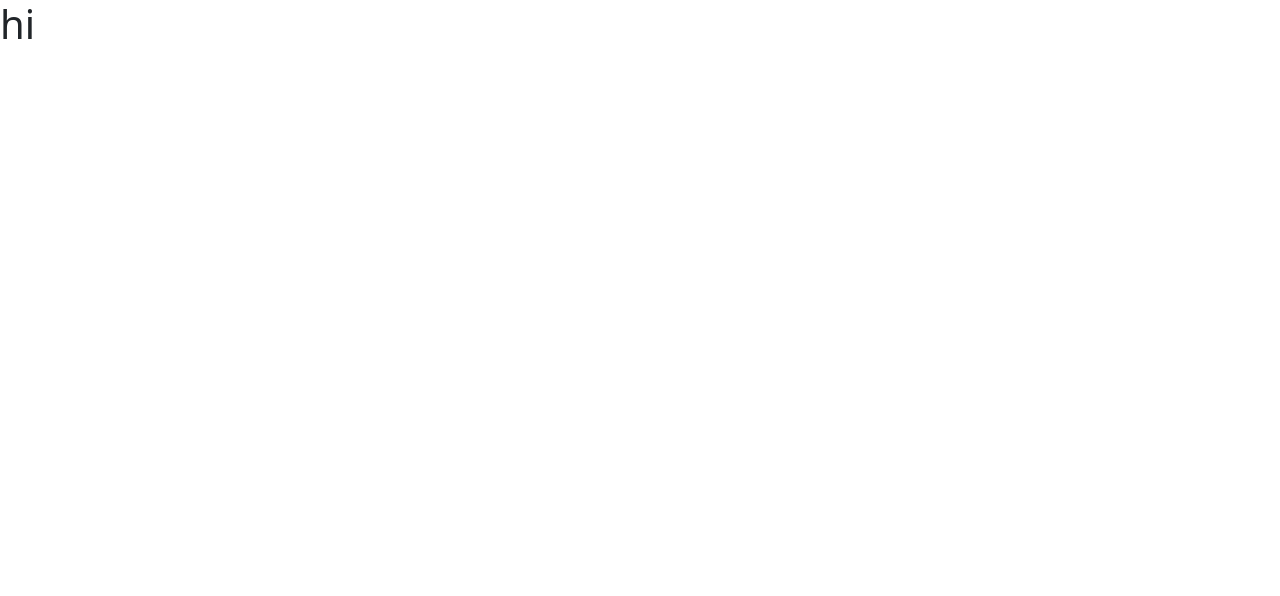
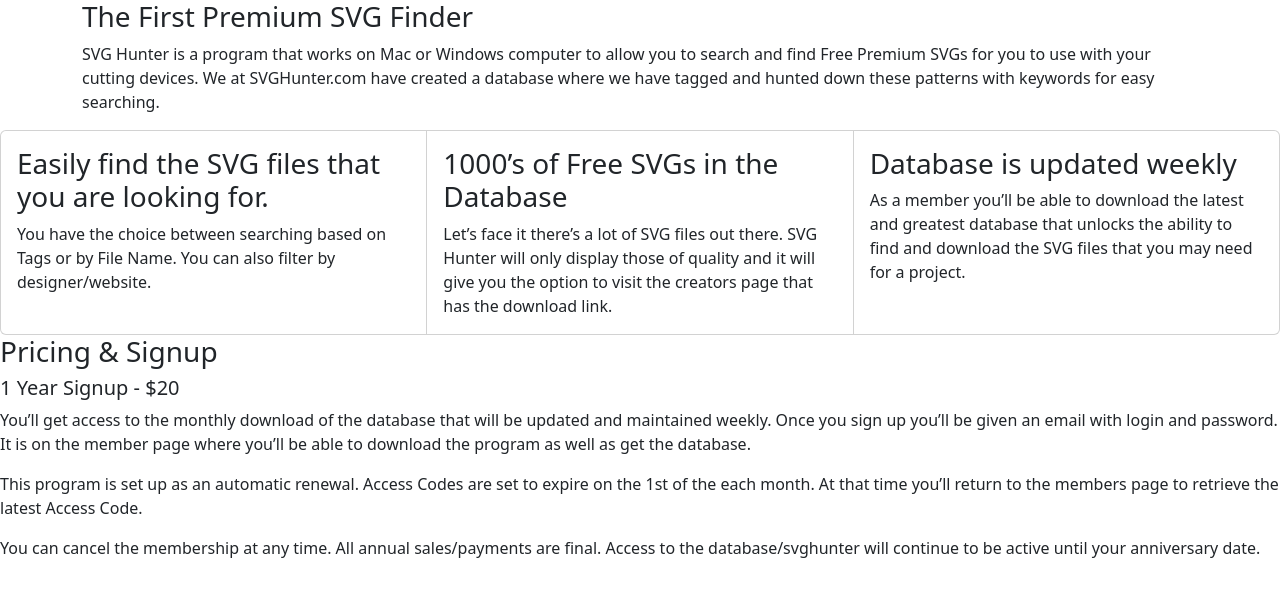
Before and after one commit to trevorerwin/svg-hunter, a React (Create React App) app in the folder client/svg-hunter-app/: page / in a window 1280 px wide. Shown: the top 596 px of the page. Built offline with nearby package versions, Linux system fonts and the light colour scheme.

Commit message:
completed home page

```diff
--- a/client/svg-hunter-app/src/App.css
+++ b/client/svg-hunter-app/src/App.css
@@ -32,6 +32,7 @@
   from {
     transform: rotate(0deg);
   }
+
   to {
     transform: rotate(360deg);
   }
--- a/client/svg-hunter-app/src/App.jsx
+++ b/client/svg-hunter-app/src/App.jsx
@@ -1,10 +1,11 @@
-import logo from './logo.svg';
-import './App.css';
+import logo from "./logo.svg";
+import "./App.css";
+import Home from "./Landing/Home";
 
 function App() {
   return (
     <div>
-      <h1>hi</h1>
+      <Home />
     </div>
   );
 }
--- a/client/svg-hunter-app/src/Landing/Home.jsx
+++ b/client/svg-hunter-app/src/Landing/Home.jsx
@@ -0,0 +1,88 @@
+// Desc: This is the home page for the SVG Hunter App
+import {
+  Card,
+  CardBody,
+  CardGroup,
+  CardText,
+  CardTitle,
+  Col,
+} from "reactstrap";
+
+const Home = (props) => {
+  return (
+    <>
+      {/* Column One */}
+      <div className="container">
+        <h3 class="center">The First Premium SVG Finder</h3>
+        <p class="center">
+          SVG Hunter is a program that works on Mac or Windows computer to allow
+          you to search and find Free Premium SVGs for you to use with your
+          cutting devices. We at SVGHunter.com have created a database where we
+          have tagged and hunted down these patterns with keywords for easy
+          searching.
+        </p>
+      </div>
+      {/* Each card have section 1, secontion 2, and section 3 */}
+      <CardGroup>
+        <Card>
+          <CardBody>
+            <CardTitle className="center" tag="h3">
+              Easily find the SVG files that you are looking for.
+            </CardTitle>
+            <CardText className="center">
+              You have the choice between searching based on Tags or by File
+              Name. You can also filter by designer/website.
+            </CardText>
+          </CardBody>
+        </Card>
+        <Card>
+          <CardBody>
+            <CardTitle className="center" tag="h3">
+              1000’s of Free SVGs in the Database
+            </CardTitle>
+            <CardText className="center">
+              Let’s face it there’s a lot of SVG files out there. SVG Hunter
+              will only display those of quality and it will give you the option
+              to visit the creators page that has the download link.
+            </CardText>
+          </CardBody>
+        </Card>
+        <Card>
+          <CardBody>
+            <CardTitle className="center" tag="h3">
+              Database is updated weekly
+            </CardTitle>
+            <CardText className="center">
+              As a member you’ll be able to download the latest and greatest
+              database that unlocks the ability to find and download the SVG
+              files that you may need for a project.
+            </CardText>
+          </CardBody>
+        </Card>
+      </CardGroup>
+      {/* For the pricing and signup section */}
+      <div className="column">
+        <h3 class="center">Pricing & Signup</h3>
+        <h5 class="center">1 Year Signup - $20</h5>
+        <p>
+          You’ll get access to the monthly download of the database that will be
+          updated and maintained weekly. Once you sign up you’ll be given an
+          email with login and password. It is on the member page where you’ll
+          be able to download the program as well as get the database.
+        </p>
+        <p>
+          This program is set up as an automatic renewal. Access Codes are set
+          to expire on the 1st of the each month. At that time you’ll return to
+          the members page to retrieve the latest Access Code.
+        </p>
+        <p>
+          You can cancel the membership at any time. All annual sales/payments
+          are final. Access to the database/svghunter will continue to be active
+          until your anniversary date.
+        </p>
+      </div>
+    </>
+  );
+};
+
+export default Home;
```
